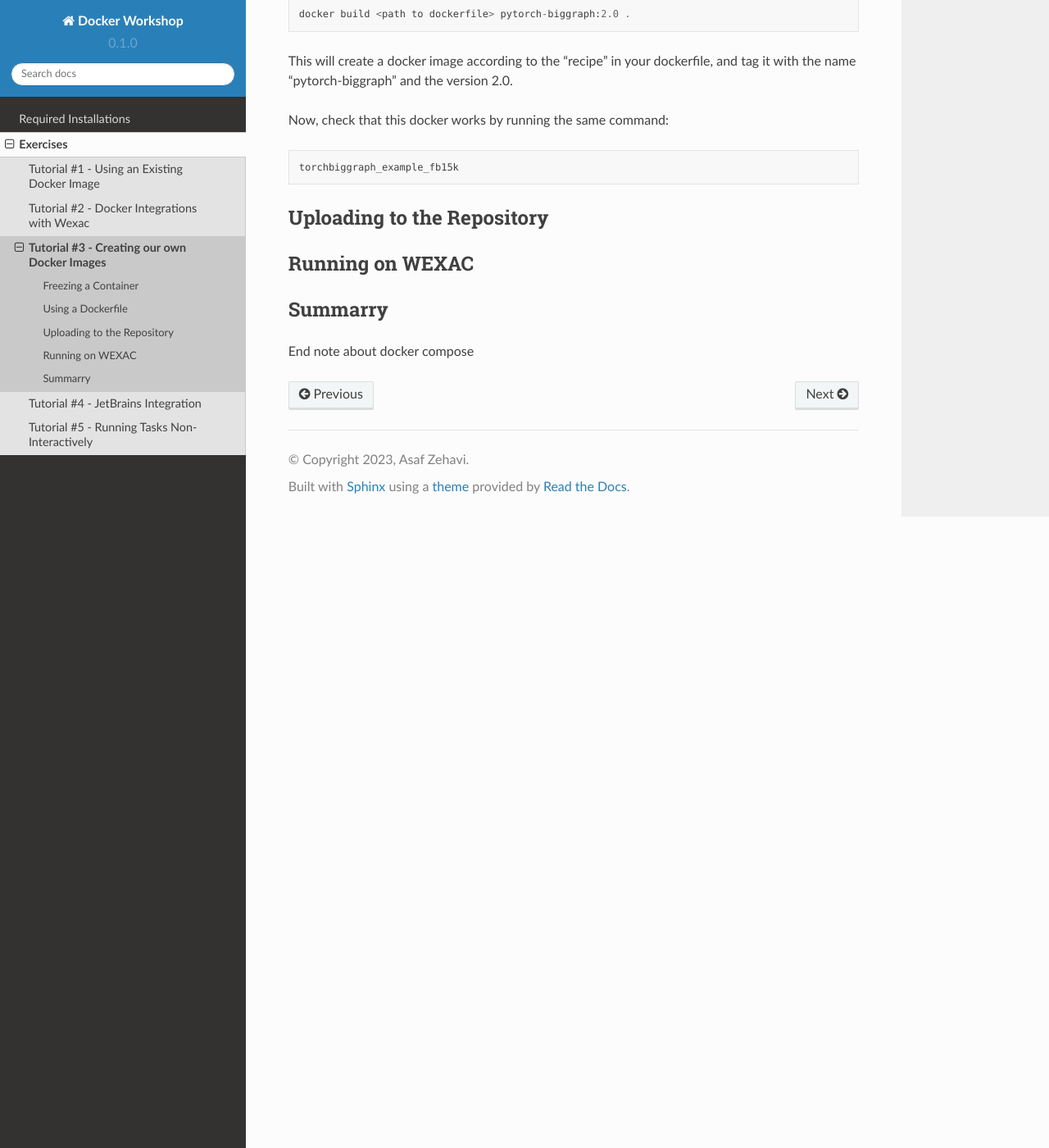
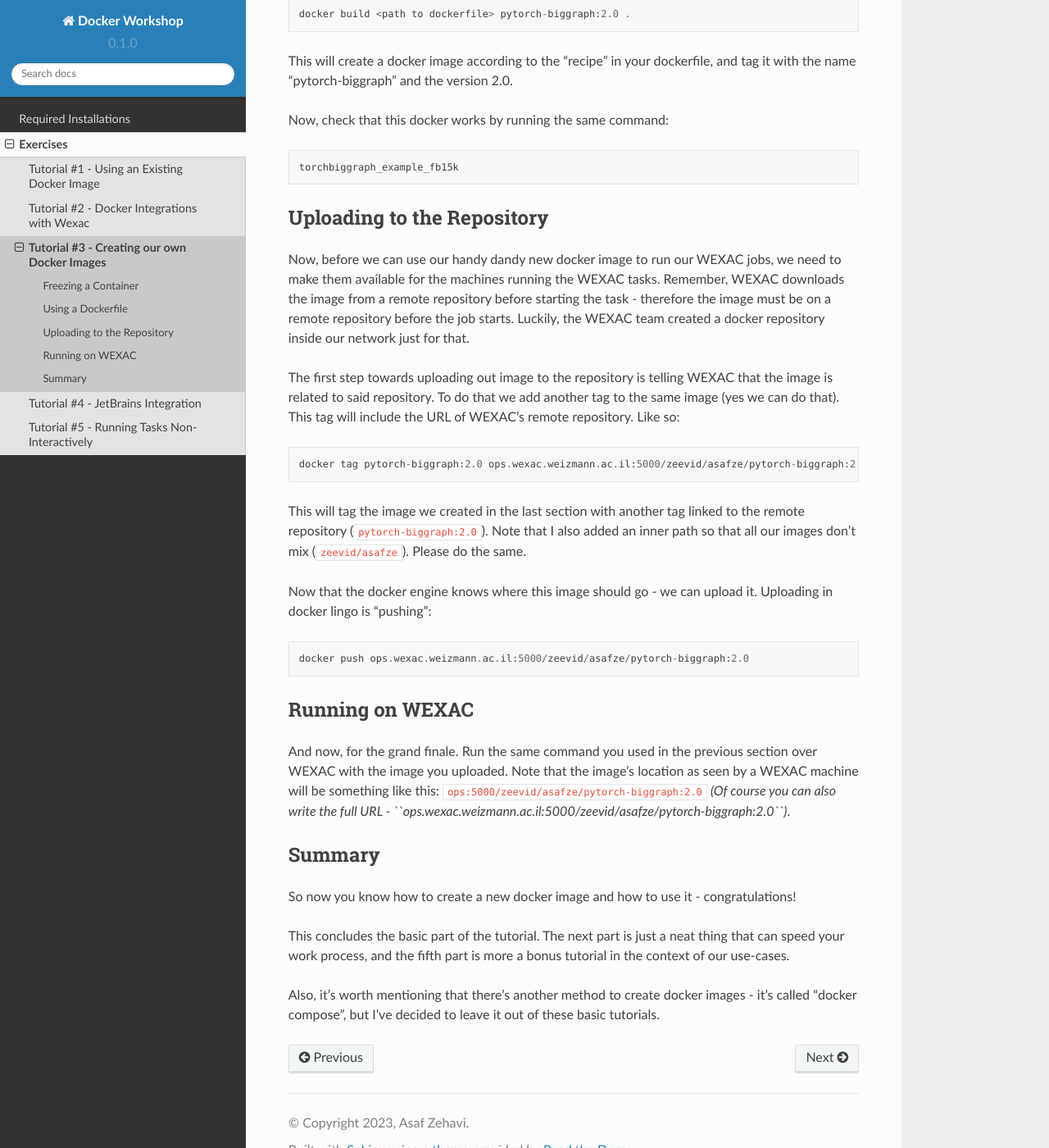
Before and after one commit to asaf-zehavi/docker-workshop, a Sphinx documentation site: the page built from docs/source/exercises/3-image-creation.rst, in a window 1280 px wide and 1400 px high, scrolled down 2091 px. Shown: the whole window at 82% size. Built offline with Sphinx 7.4.7 and the Read the Docs theme 2.0.0, drawn with Linux system fonts in a browser that asks for light colours.

Commit message:
Pushing to repository

```diff
--- a/docs/source/exercises/3-image-creation.rst
+++ b/docs/source/exercises/3-image-creation.rst
@@ -88,9 +88,38 @@ Now, check that this docker works by running the same command::
 Uploading to the Repository
 ---------------------------
 
+Now, before we can use our handy dandy new docker image to run our WEXAC jobs, we need to make them available for the
+machines running the WEXAC tasks. Remember, WEXAC downloads the image from a remote repository before starting the
+task - therefore the image must be on a remote repository before the job starts. Luckily, the WEXAC team created a
+docker repository inside our network just for that.
+
+The first step towards uploading out image to the repository is telling WEXAC that the image is related to said
+repository. To do that we add another tag to the same image (yes we can do that). This tag will include the URL of
+WEXAC's remote repository. Like so::
+
+    docker tag pytorch-biggraph:2.0 ops.wexac.weizmann.ac.il:5000/zeevid/asafze/pytorch-biggraph:2.0
+
+This will tag the image we created in the last section with another tag linked to the remote repository
+(``pytorch-biggraph:2.0``). Note that I also added an inner path so that all our images don't mix (``zeevid/asafze``).
+Please do the same.
+
+Now that the docker engine knows where this image should go - we can upload it. Uploading in docker lingo is "pushing"::
+
+    docker push ops.wexac.weizmann.ac.il:5000/zeevid/asafze/pytorch-biggraph:2.0
+
 Running on WEXAC
 ----------------
 
-Summarry
---------
-End note about docker compose
+And now, for the grand finale. Run the same command you used in the previous section over WEXAC with the image you
+uploaded. Note that the image's location as seen by a WEXAC machine will be something like this:
+``ops:5000/zeevid/asafze/pytorch-biggraph:2.0`` *(Of course you can also write the full URL  - ``ops.wexac.weizmann.ac.il:5000/zeevid/asafze/pytorch-biggraph:2.0``)*.
+
+Summary
+-------
+So now you know how to create a new docker image and how to use it - congratulations!
+
+This concludes the basic part of the tutorial. The next part is just a neat thing that can speed your work process, and
+the fifth part is more a bonus tutorial in the context of our use-cases.
+
+Also, it's worth mentioning that there's another method to create docker images - it's called "docker compose", but I've
+decided to leave it out of these basic tutorials.
```
